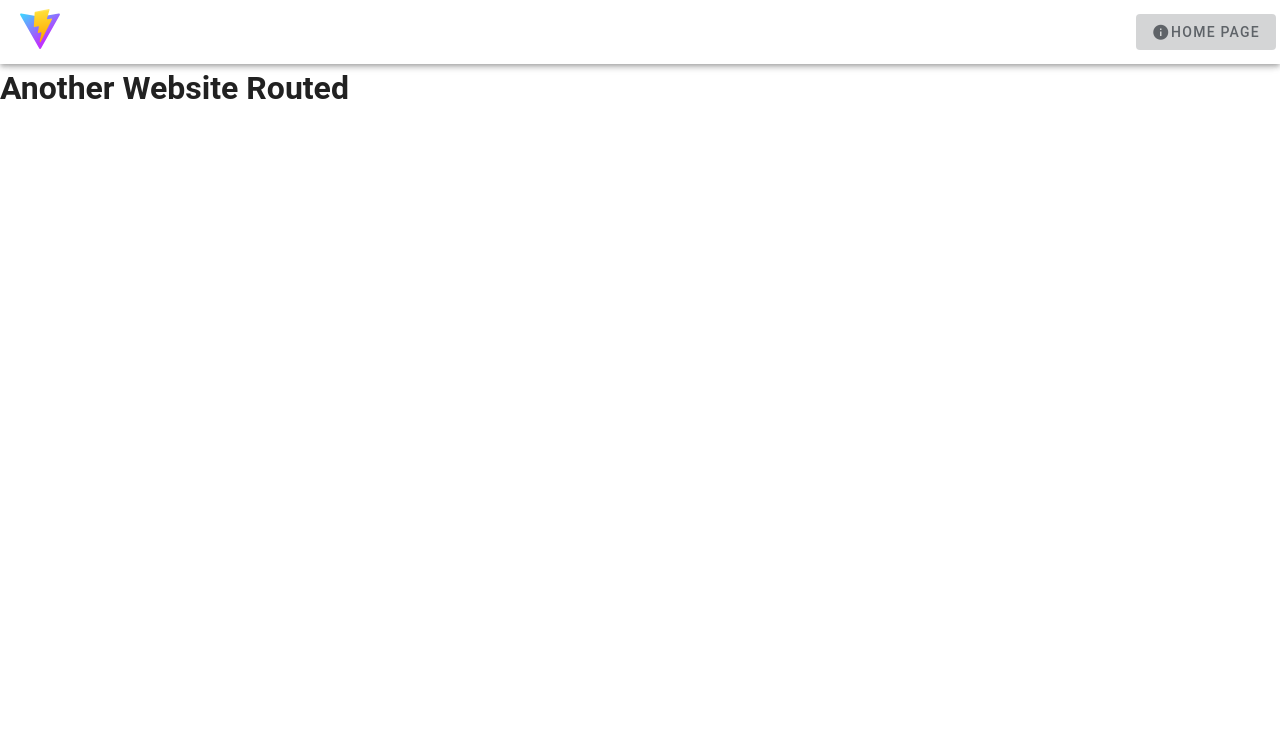
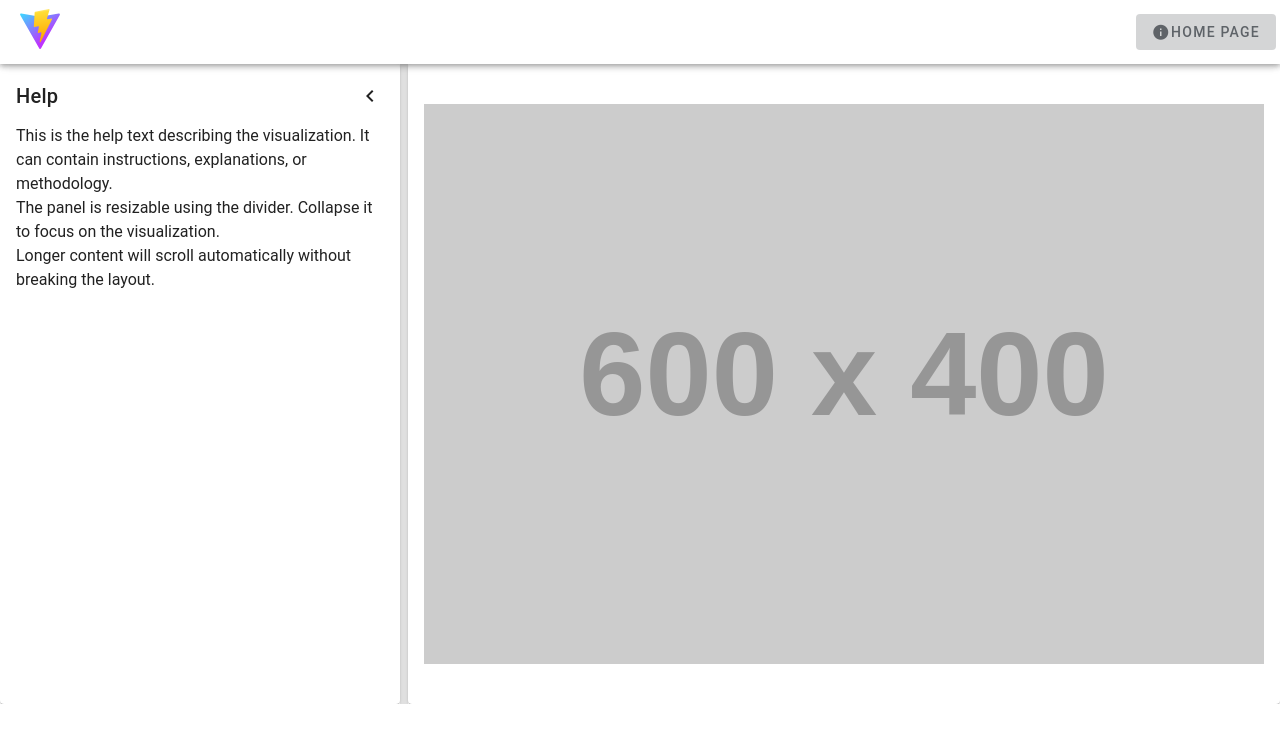
Before and after one commit to edgar-treischl/vuespectr, a Vue app: page /about in a window 1280 px wide. Shown: the top 742 px of the page. Built offline with nearby package versions, Linux system fonts and the light colour scheme.

Commit message:
add DefaultPage

```diff
--- /dev/null
+++ b/src/components/DefaultPage.vue
@@ -0,0 +1,190 @@
+<template>
+  <v-container fluid class="pa-0">
+    <div class="resizable-container">
+      <!-- Left panel: Help -->
+      <div
+        class="left-panel"
+        :style="{ width: leftWidth + 'px' }"
+      >
+        <v-card class="pa-4 h-100 d-flex flex-column">
+          <!-- Header -->
+          <div class="d-flex align-center">
+            <h3 v-show="textVisible" class="text-h6">Help</h3>
+
+            <!-- Clean chevron button -->
+            <v-btn
+              icon
+              variant="text"
+              density="compact"
+              :ripple="false"
+              class="chevron-btn ml-auto"
+              @click="toggleText"
+            >
+              <v-icon>
+                {{ textVisible ? 'mdi-chevron-left' : 'mdi-chevron-right' }}
+              </v-icon>
+            </v-btn>
+          </div>
+
+          <!-- Help text -->
+          <div
+            v-show="textVisible"
+            class="mt-3 scrollable-text"
+          >
+            <p>
+              This is the help text describing the visualization.
+              It can contain instructions, explanations, or methodology.
+            </p>
+            <p>
+              The panel is resizable using the divider.
+              Collapse it to focus on the visualization.
+            </p>
+            <p>
+              Longer content will scroll automatically without breaking
+              the layout.
+            </p>
+          </div>
+        </v-card>
+      </div>
+
+      <!-- Divider -->
+      <div
+        class="divider"
+        @mousedown="startDragging"
+      ></div>
+
+      <!-- Right panel: Visualization -->
+      <div
+        class="right-panel"
+        :style="{ width: rightWidth + 'px' }"
+      >
+        <v-card class="pa-4 h-100">
+          <v-img
+            src="https://placehold.co/600x400"
+            alt="Visualization"
+            contain
+            height="100%"
+          />
+        </v-card>
+      </div>
+    </div>
+  </v-container>
+</template>
+
+<script setup>
+import { ref, onMounted, onBeforeUnmount } from 'vue'
+
+/* Layout state */
+const textVisible = ref(true)
+const defaultWidth = 400
+const collapsedWidth = 40
+const minLeft = 40
+const maxLeft = 800
+const dividerWidth = 8
+
+const leftWidth = ref(defaultWidth)
+const rightWidth = ref(window.innerWidth - leftWidth.value - dividerWidth)
+const dragging = ref(false)
+
+/* Toggle help panel */
+function toggleText() {
+  textVisible.value = !textVisible.value
+  leftWidth.value = textVisible.value ? defaultWidth : collapsedWidth
+  updateRightWidth()
+}
+
+/* Drag handling */
+function startDragging(e) {
+  dragging.value = true
+  e.preventDefault()
+}
+
+function stopDragging() {
+  dragging.value = false
+}
+
+function onDrag(e) {
+  if (!dragging.value) return
+
+  let newWidth = e.clientX
+  if (newWidth < minLeft) newWidth = minLeft
+  if (newWidth > maxLeft) newWidth = maxLeft
+
+  leftWidth.value = newWidth
+  updateRightWidth()
+
+  // Auto-expand help text when dragging open
+  if (newWidth > collapsedWidth) {
+    textVisible.value = true
+  }
+}
+
+/* Helpers */
+function updateRightWidth() {
+  rightWidth.value =
+    window.innerWidth - leftWidth.value - dividerWidth
+}
+
+/* Lifecycle */
+onMounted(() => {
+  window.addEventListener('mousemove', onDrag)
+  window.addEventListener('mouseup', stopDragging)
+  window.addEventListener('resize', updateRightWidth)
+})
+
+onBeforeUnmount(() => {
+  window.removeEventListener('mousemove', onDrag)
+  window.removeEventListener('mouseup', stopDragging)
+  window.removeEventListener('resize', updateRightWidth)
+})
+</script>
+
+<style scoped>
+/* Layout */
+.resizable-container {
+  display: flex;
+  width: 100%;
+  height: 80vh;
+  overflow: hidden;
+}
+
+.left-panel,
+.right-panel {
+  min-width: 0;
+}
+
+/* Divider */
+.divider {
+  width: 8px;
+  cursor: col-resize;
+  background-color: #e0e0e0;
+  transition: background-color 0.2s;
+}
+
+.divider:hover {
+  background-color: #bdbdbd;
+}
+
+/* Scrollable help text */
+.scrollable-text {
+  overflow-y: auto;
+  flex-grow: 1;
+  padding-right: 4px;
+}
+
+/* Clean chevron button */
+.chevron-btn {
+  background: transparent !important;
+  min-width: unset !important;
+}
+
+.chevron-btn:hover,
+.chevron-btn:focus,
+.chevron-btn:active {
+  background: transparent !important;
+}
+
+.chevron-btn:hover v-icon {
+  opacity: 0.7;
+}
+</style>
--- a/src/pages/About.vue
+++ b/src/pages/About.vue
@@ -1,5 +1,7 @@
 <template>
-  <div>
-    <h1>Another Website Routed</h1>
-  </div>
+  <DefaultPage />
 </template>
+
+<script setup>
+import DefaultPage from '@/components/DefaultPage.vue'
+</script>
```
